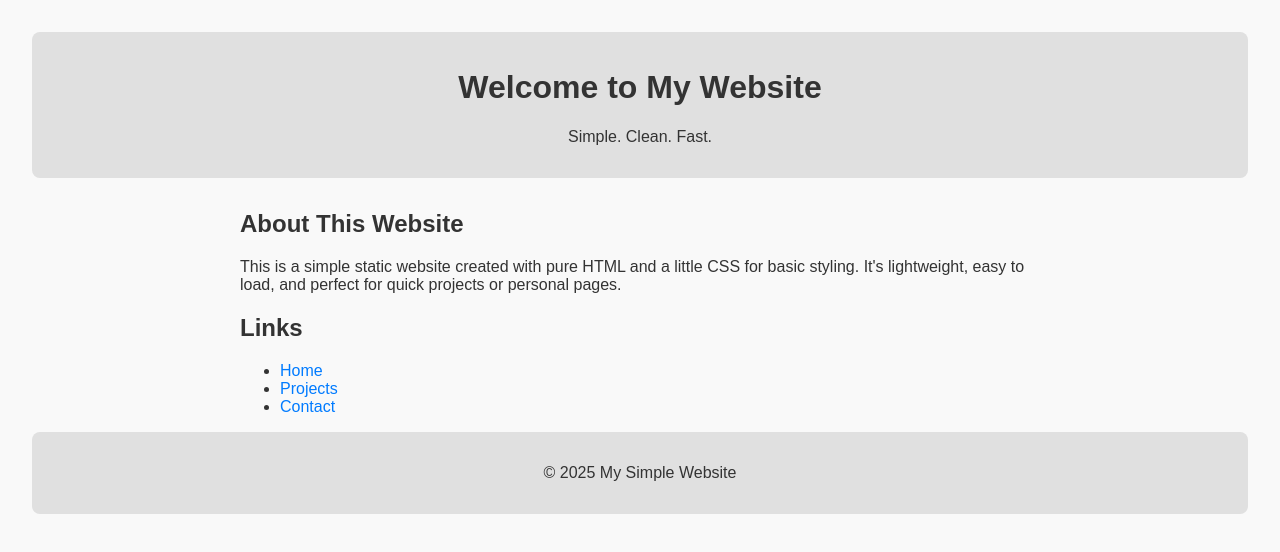
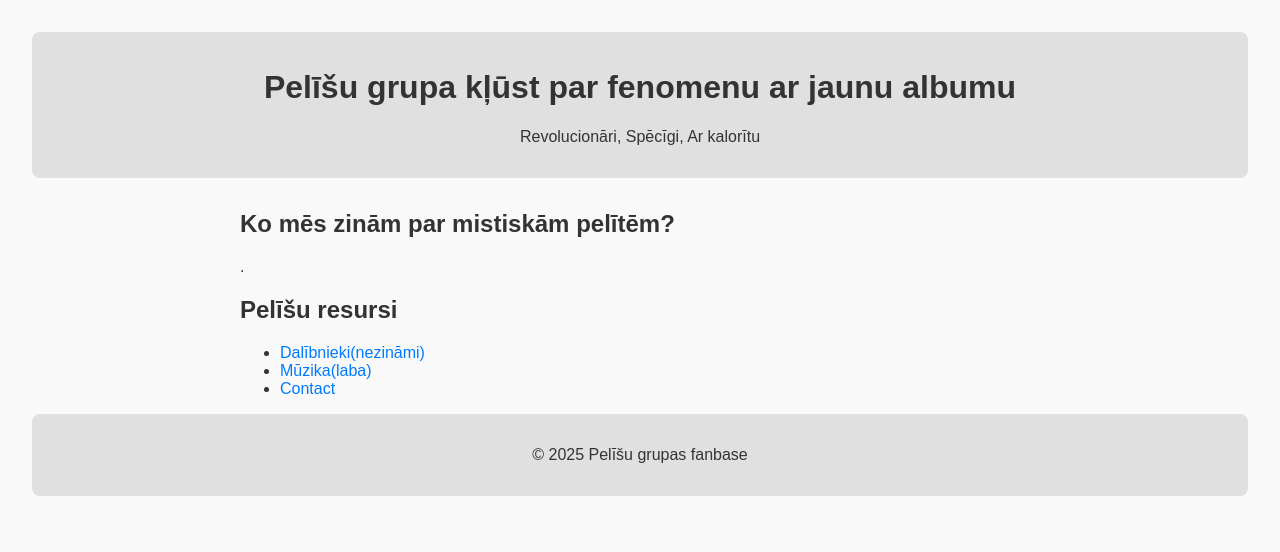
Before and after one commit to MikaHvostenberg/personal_website, a plain HTML site: page index.html in a window 1280 px wide. Drawn offline with Linux system fonts and the light colour scheme.

Commit message:
Update index.html

```diff
--- a/index.html
+++ b/index.html
@@ -3,7 +3,7 @@
 <head>
   <meta charset="UTF-8">
   <meta name="viewport" content="width=device-width, initial-scale=1.0">
-  <title>My Simple Website</title>
+  <title>Pelītes grupa</title>
   <style>
     body {
       font-family: Arial, sans-serif;
@@ -34,24 +34,24 @@
 <body>
 
   <header>
-    <h1>Welcome to My Website</h1>
-    <p>Simple. Clean. Fast.</p>
+    <h1>Pelīšu grupa kļūst par fenomenu ar jaunu albumu</h1>
+    <p>Revolucionāri, Spēcīgi, Ar kalorītu</p>
   </header>
 
   <main>
-    <h2>About This Website</h2>
-    <p>This is a simple static website created with pure HTML and a little CSS for basic styling. It's lightweight, easy to load, and perfect for quick projects or personal pages.</p>
+    <h2>Ko mēs zinām par mistiskām pelītēm?</h2>
+    <p>.</p>
 
-    <h2>Links</h2>
+    <h2>Pelīšu resursi</h2>
     <ul>
-      <li><a href="#">Home</a></li>
-      <li><a href="#">Projects</a></li>
+      <li><a href="#">Dalībnieki(nezināmi)</a></li>
+      <li><a href="#">Mūzika(laba)</a></li>
       <li><a href="#">Contact</a></li>
     </ul>
   </main>
 
   <footer>
-    <p>&copy; 2025 My Simple Website</p>
+    <p>&copy; 2025 Pelīšu grupas fanbase</p>
   </footer>
 
 </body>
```
